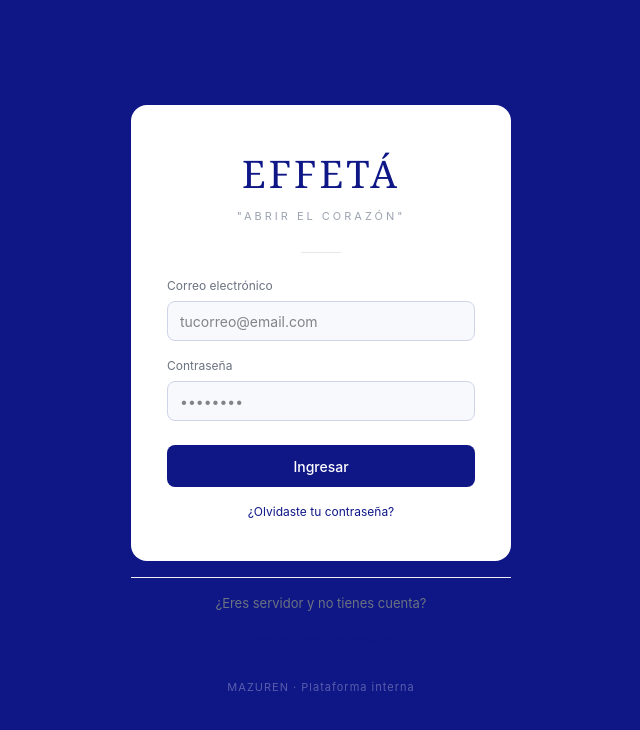
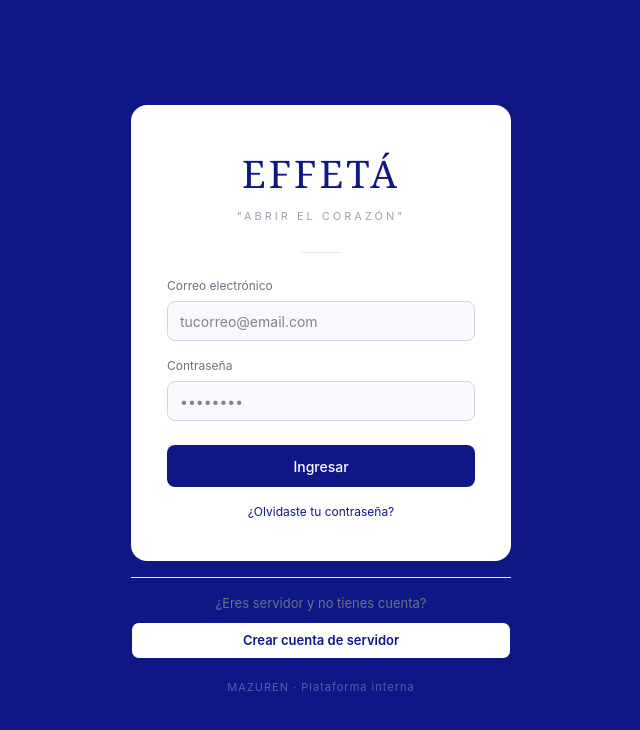
Before and after one commit to EffetaMazuren/EffetaMazuren-App, a Next.js app: page / in a window 1280 px wide. Shown: the top 730 px of the page, without its empty margins (319-959 px from the left). Built offline with nearby package versions, Linux system fonts and the light colour scheme; no server answers.

Commit message:
Update page.tsx

```diff
--- a/app/page.tsx
+++ b/app/page.tsx
@@ -149,7 +149,7 @@ export default function LoginPage() {
   <button
     onClick={() => router.push('/servidor/registro')}
     style={{
-      background: 'none', border: '1.5px solid #0f1787',
+      background: 'white', border: '1.5px solid #0f1787',
       color: '#0f1787', padding: '8px 20px', borderRadius: 8,
       fontSize: 13, fontWeight: 600, cursor: 'pointer', width: '100%'
     }}
```
